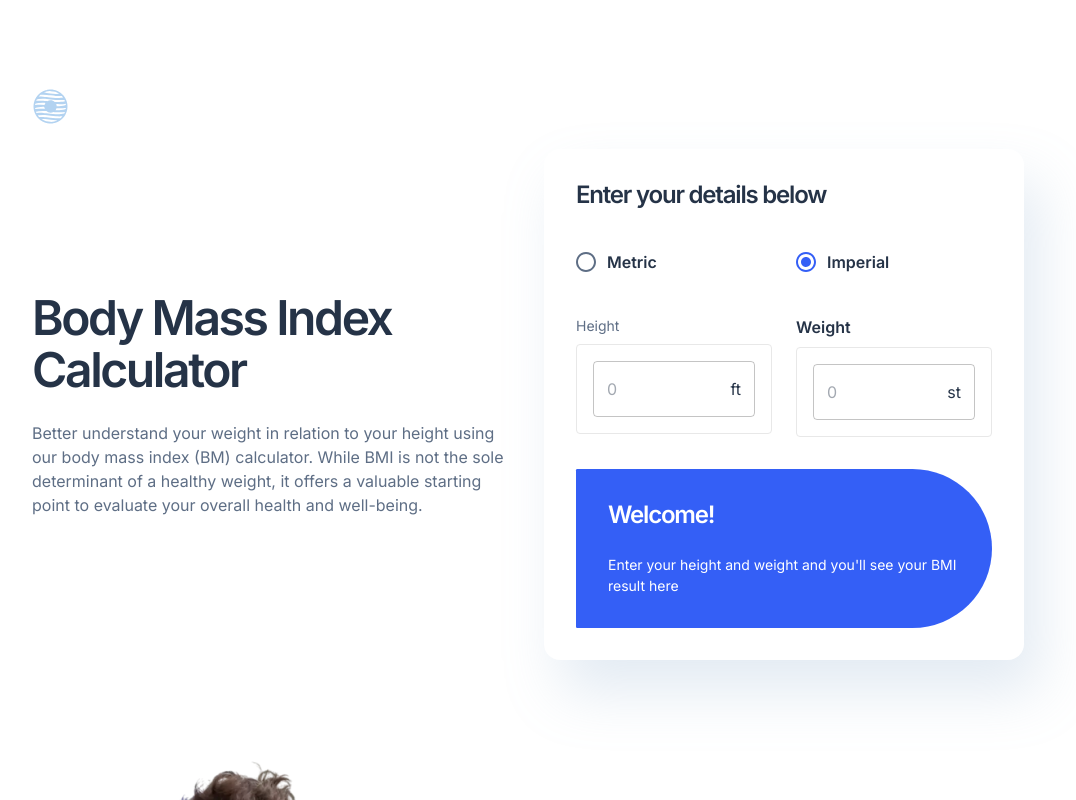
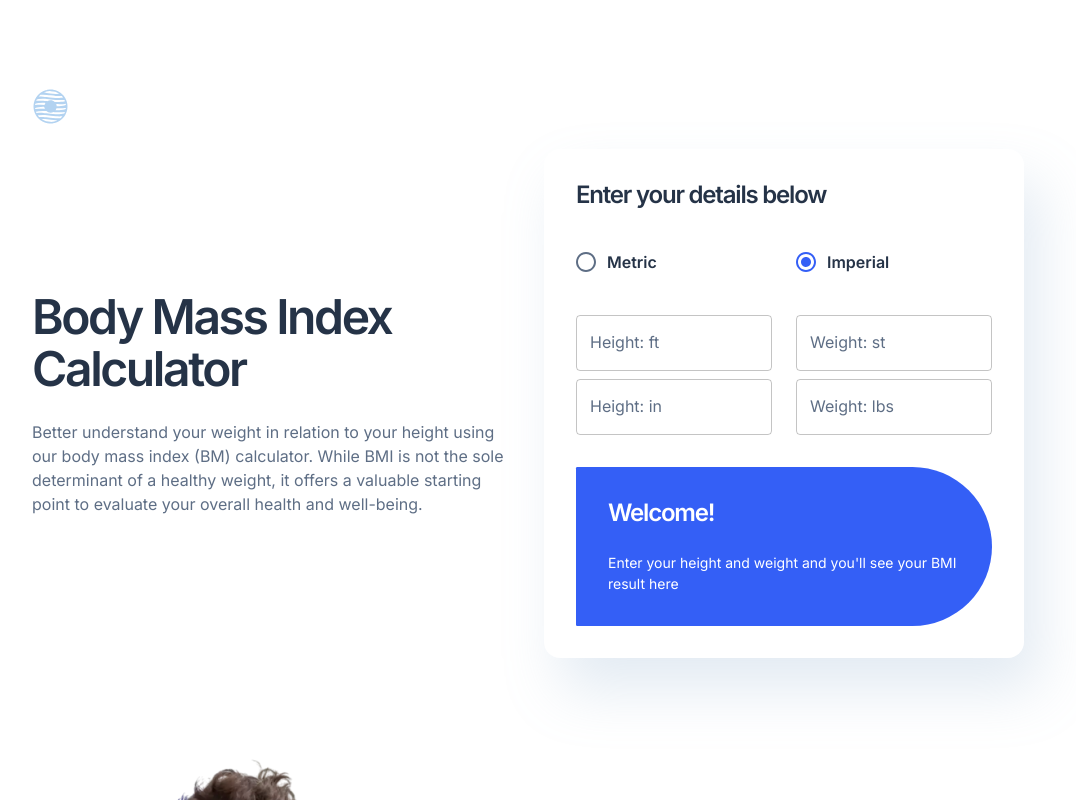
Before and after one commit to haipinggong/bmi-calculator, a React (Vite) app: page / in a window 1280 px wide. Both pictures are taken after a click on the label "Imperial". Shown: the top 800 px of the page, without its empty margins (112-1188 px from the left). Built offline with nearby package versions, Linux system fonts and the light colour scheme.

Commit message:
Update HeightInput and Weight Input

```diff
--- a/src/components/Hero/Form/HeightInput/HeightInput.styles.ts
+++ b/src/components/Hero/Form/HeightInput/HeightInput.styles.ts
@@ -10,13 +10,8 @@ export const styles: Record<string, SxProps<Theme>> = {
     color: theme.palette.text.secondary,
   }),
   input: {
-    width: "100%",
-    padding: 2,
-    borderRadius: 1,
-    border: "1px solid #E8E8E8",
-    "&:focus": {
-      outline: "none",
-      borderColor: "#345FF6",
+    "& input": {
+      borderRadius: 3,
     },
   },
 };
--- a/src/components/Hero/Form/HeightInput/HeightInput.tsx
+++ b/src/components/Hero/Form/HeightInput/HeightInput.tsx
@@ -1,4 +1,4 @@
-import { Box, TextField, Typography } from "@mui/material";
+import { Box, TextField } from "@mui/material";
 import { styles } from "./HeightInput.styles";
 
 type HeightInputProps = {
@@ -8,20 +8,32 @@ type HeightInputProps = {
 export const HeightInput = ({ unit }: HeightInputProps) => {
   return (
     <Box sx={styles.inputGroup}>
-      <Typography component="label" variant="body2" sx={styles.label}>
-        Height
-      </Typography>
-      <TextField
-        fullWidth
-        placeholder="0"
-        type="number"
-        InputProps={{
-          endAdornment: (
-            <Typography>{unit === "metric" ? "cm" : "ft"}</Typography>
-          ),
-        }}
-        sx={styles.input}
-      />
+      {unit === "metric" ? (
+        <TextField
+          id="height-metric"
+          label="Height: cm"
+          placeholder="0"
+          type="number"
+          sx={styles.input}
+        />
+      ) : (
+        <>
+          <TextField
+            id="height-imperial-ft"
+            label="Height: ft"
+            placeholder="0"
+            type="number"
+            sx={styles.input}
+          />
+          <TextField
+            id="height-imperial-in"
+            label="Height: in"
+            placeholder="0"
+            type="number"
+            sx={styles.input}
+          />
+        </>
+      )}
     </Box>
   );
 };
--- a/src/components/Hero/Form/WeightInput/WeightInput.styles.ts
+++ b/src/components/Hero/Form/WeightInput/WeightInput.styles.ts
@@ -10,13 +10,8 @@ export const styles: Record<string, SxProps<Theme>> = {
     fontWeight: 600,
   },
   input: {
-    width: "100%",
-    padding: 2,
-    borderRadius: 1,
-    border: "1px solid #E8E8E8",
-    "&:focus": {
-      outline: "none",
-      borderColor: "#345FF6",
+    "& input": {
+      borderRadius: 3,
     },
   },
 };
--- a/src/components/Hero/Form/WeightInput/WeightInput.tsx
+++ b/src/components/Hero/Form/WeightInput/WeightInput.tsx
@@ -1,4 +1,4 @@
-import { Box, TextField, Typography } from "@mui/material";
+import { Box, TextField } from "@mui/material";
 import { styles } from "./WeightInput.styles";
 
 type WeightInputProps = {
@@ -8,20 +8,32 @@ type WeightInputProps = {
 export const WeightInput = ({ unit }: WeightInputProps) => {
   return (
     <Box sx={styles.inputGroup}>
-      <Typography component="label" sx={styles.label}>
-        Weight
-      </Typography>
-      <TextField
-        fullWidth
-        placeholder="0"
-        type="number"
-        InputProps={{
-          endAdornment: (
-            <Typography>{unit === "metric" ? "kg" : "st"}</Typography>
-          ),
-        }}
-        sx={styles.input}
-      />
+      {unit === "metric" ? (
+        <TextField
+          id="weight-metric"
+          label="Weight: kg"
+          placeholder="0"
+          type="number"
+          sx={styles.input}
+        />
+      ) : (
+        <>
+          <TextField
+            id="weight-imperial-st"
+            label="Weight: st"
+            placeholder="0"
+            type="number"
+            sx={styles.input}
+          />
+          <TextField
+            id="weight-imperial-lbs"
+            label="Weight: lbs"
+            placeholder="0"
+            type="number"
+            sx={styles.input}
+          />
+        </>
+      )}
     </Box>
   );
 };
```
